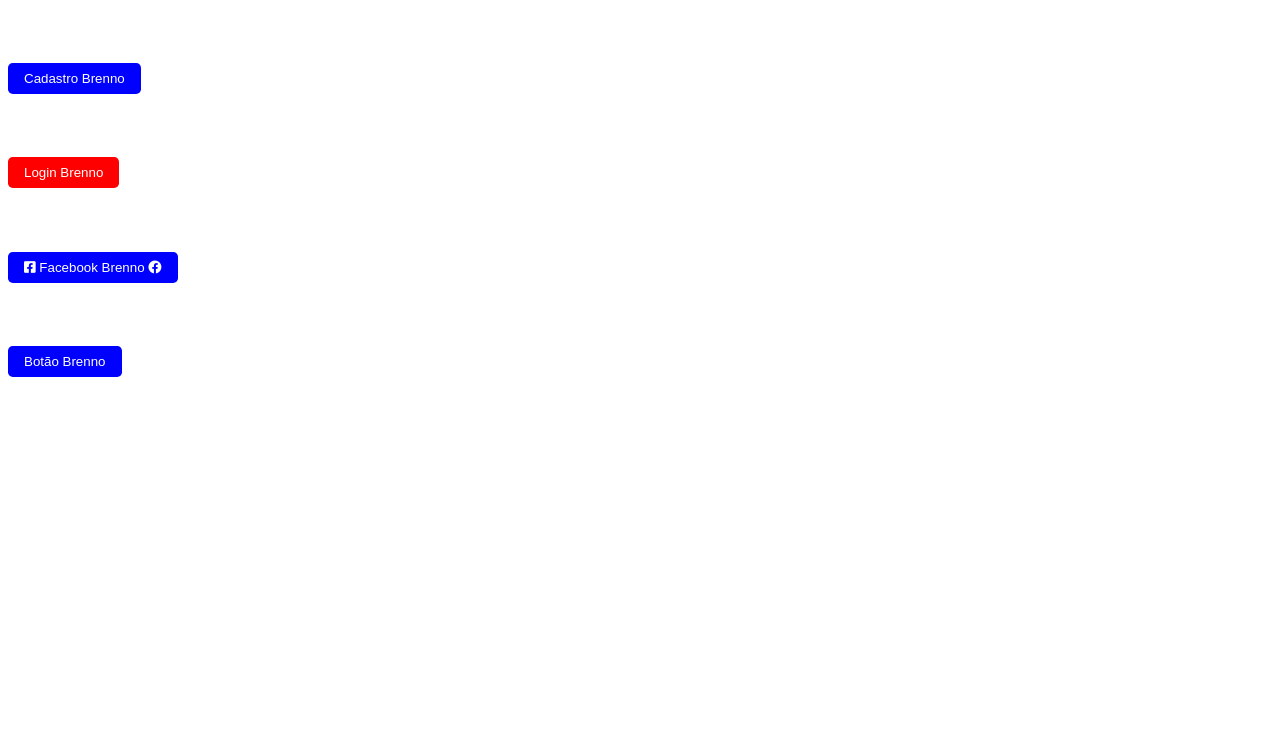
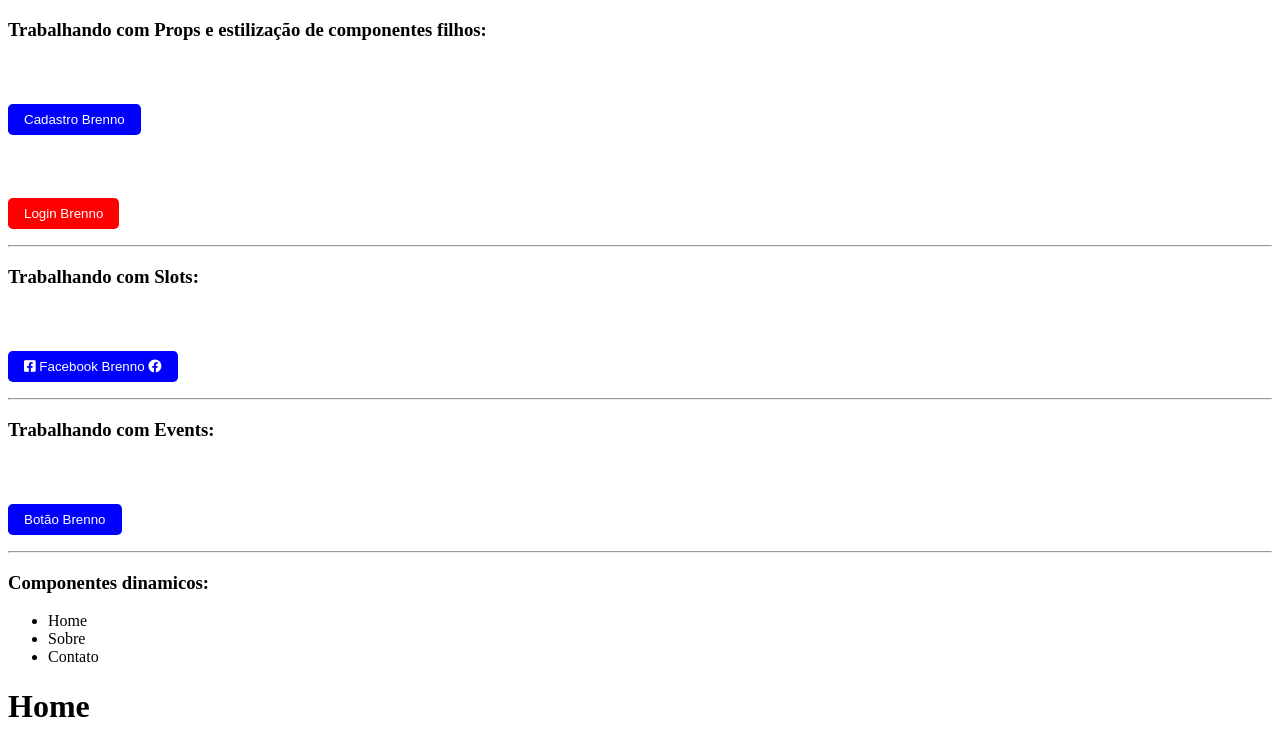
Before and after one commit to Brenno-Daniel/bootcamp-cataline, a Vue app in the folder vue-key-features/frontend/: page / in a window 1280 px wide. Shown: the top 756 px of the page. Built offline with nearby package versions, Linux system fonts and the light colour scheme.

Commit message:
working with Dynamic Components

```diff
--- a/vue-key-features/frontend/src/App.vue
+++ b/vue-key-features/frontend/src/App.vue
@@ -1,8 +1,12 @@
 <template>
     <!-- Trabalhando com Props e estilização de componentes filhos -->
+    <h3>Trabalhando com Props e estilização de componentes filhos:</h3>
     <ButtonStyled text="Cadastro" color="primary" :user="user" />
     <ButtonStyled text="Login" color="danger" :user="user" />
+    <!-- Trabalhando com Props e estilização de componentes filhos -->
+    <hr />
     <!-- Trabalhando com Slots -->
+    <h3>Trabalhando com Slots:</h3>
     <ButtonStyled text="Facebook" :user="user">
         <template v-slot:before>
             <i class="fab fa-facebook-square"></i>
@@ -11,21 +15,41 @@
             <i class="fab fa-facebook"></i>
         </template>
     </ButtonStyled>
+    <!-- Trabalhando com Slots -->
+    <hr />
+    <!-- Trabalhando com Events -->
+    <h3>Trabalhando com Events:</h3>
     <ButtonStyled text="Botão" @evento="action($event)" :user="user" />
+    <!-- Trabalhando com Events -->
+    <hr />
+    <!-- Trabalhando com Dynamic Componentes [Componentes Dinâmicos] -->
+    <h3>Componentes dinamicos:</h3>
+    <ul>
+        <li @click="currentView = 'Home'">Home</li>
+        <li @click="currentView = 'About'">Sobre</li>
+        <li @click="currentView = 'Contact'">Contato</li>
+    </ul>
+    <component :is="currentView" />
+    <!-- Trabalhando com Dynamic Componentes [Componentes Dinâmicos] -->
 </template>
 
 <script lang="ts">
 import { defineComponent } from 'vue';
+
 import ButtonStyled from '@/components/05-componentization/ButtonStyled.vue';
+import Home from '@/pages/Home.vue';
+import About from '@/pages/About.vue';
+import Contact from '@/pages/Contact.vue';
 
 export default defineComponent({
-    components: { ButtonStyled },
+    components: { ButtonStyled, Home, About, Contact },
     data() {
         return {
             user: {
                 id: 1,
                 name: 'Brenno',
             },
+            currentView: 'Home',
         };
     },
     methods: {
@@ -42,10 +66,6 @@ export default defineComponent({
     margin-top: 5%;
 }
 
-.fb-button-margin {
-    margin-top: 10%;
-}
-
 /* v-deep adiciona uma estilização profunda para um componente */
 ::v-deep.button-styled span {
     color: #000;
--- /dev/null
+++ b/vue-key-features/frontend/src/pages/About.vue
@@ -0,0 +1,3 @@
+<template>
+    <h1>Sobre</h1>
+</template>
--- /dev/null
+++ b/vue-key-features/frontend/src/pages/Contact.vue
@@ -0,0 +1,3 @@
+<template>
+    <h1>Contato</h1>
+</template>
--- /dev/null
+++ b/vue-key-features/frontend/src/pages/Home.vue
@@ -0,0 +1,3 @@
+<template>
+    <h1>Home</h1>
+</template>
```
